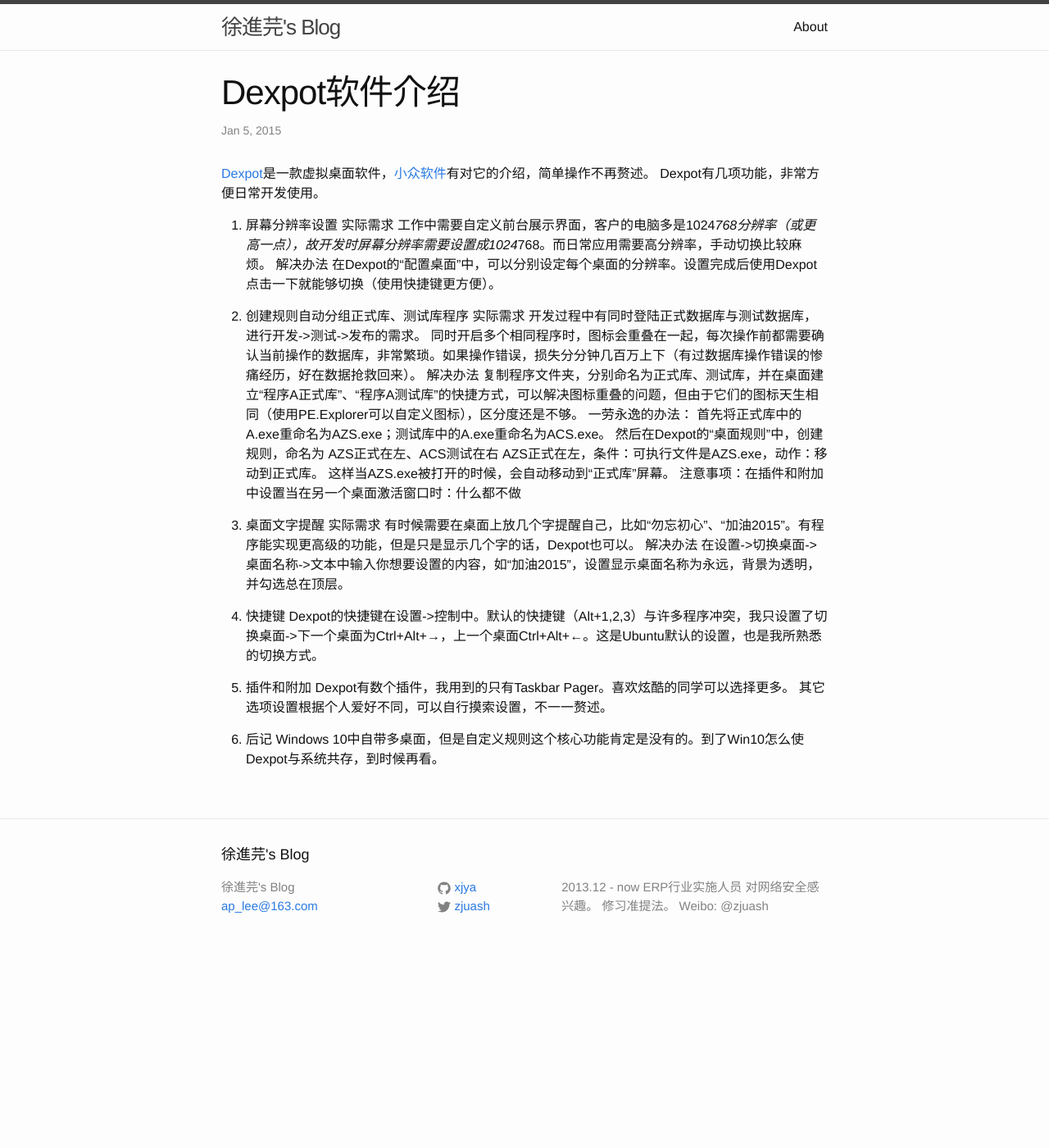
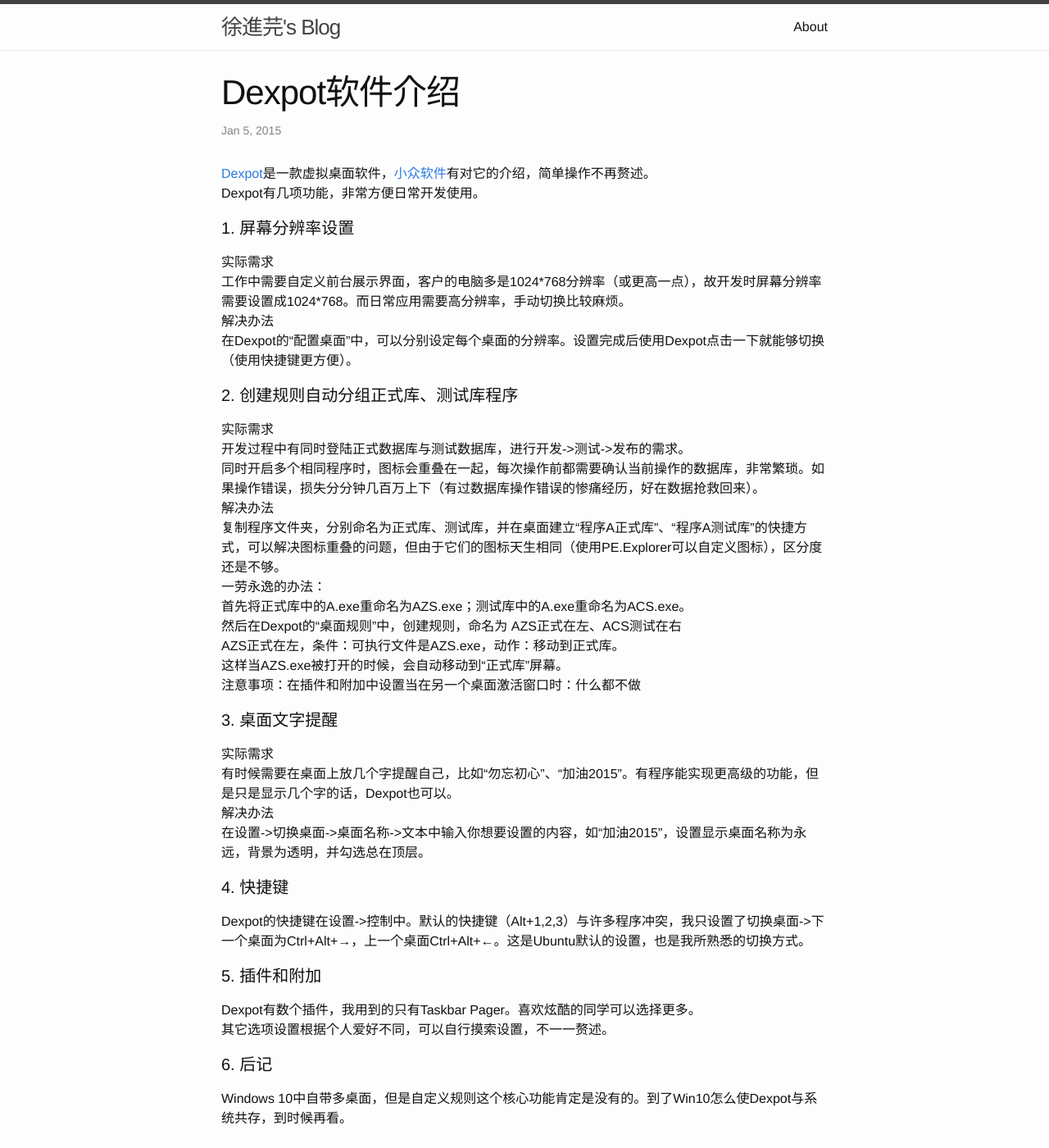
Before and after one commit to xjya/xjya.github.io, a Jekyll site: the page built from _posts/2015-01-15-introduce-to-dexpot.markdown, in a window 1280 px wide and 1400 px high. Shown: the whole window at 82% size. Built offline with Jekyll 4.4.1, drawn with Linux system fonts in a browser that asks for light colours; some of the changed lines change nothing that is shown.

Commit message:
2015年1月6日09:10:36

```diff
--- a/_posts/2015-01-15-introduce-to-dexpot.markdown
+++ b/_posts/2015-01-15-introduce-to-dexpot.markdown
@@ -5,16 +5,16 @@
 categories: software
 ---
 
-[Dexpot][dexpot-official-site]是一款虚拟桌面软件，[小众软件][appin-dexpot]有对它的介绍，简单操作不再赘述。
+[Dexpot][1]是一款虚拟桌面软件，[小众软件][2]有对它的介绍，简单操作不再赘述。
 Dexpot有几项功能，非常方便日常开发使用。
 
-1. 屏幕分辨率设置
+####1. 屏幕分辨率设置
 实际需求
-工作中需要自定义前台展示界面，客户的电脑多是1024*768分辨率（或更高一点），故开发时屏幕分辨率需要设置成1024*768。而日常应用需要高分辨率，手动切换比较麻烦。
+工作中需要自定义前台展示界面，客户的电脑多是1024\*768分辨率（或更高一点），故开发时屏幕分辨率需要设置成1024\*768。而日常应用需要高分辨率，手动切换比较麻烦。
 解决办法
 在Dexpot的“配置桌面”中，可以分别设定每个桌面的分辨率。设置完成后使用Dexpot点击一下就能够切换（使用快捷键更方便）。
 
-2. 创建规则自动分组正式库、测试库程序
+####2. 创建规则自动分组正式库、测试库程序
 实际需求
 开发过程中有同时登陆正式数据库与测试数据库，进行开发->测试->发布的需求。
 同时开启多个相同程序时，图标会重叠在一起，每次操作前都需要确认当前操作的数据库，非常繁琐。如果操作错误，损失分分钟几百万上下（有过数据库操作错误的惨痛经历，好在数据抢救回来）。
@@ -28,21 +28,21 @@
 这样当AZS.exe被打开的时候，会自动移动到“正式库”屏幕。
 注意事项：在插件和附加中设置当在另一个桌面激活窗口时：什么都不做
 
-3. 桌面文字提醒
+####3. 桌面文字提醒
 实际需求
 有时候需要在桌面上放几个字提醒自己，比如“勿忘初心”、“加油2015”。有程序能实现更高级的功能，但是只是显示几个字的话，Dexpot也可以。
 解决办法
 在设置->切换桌面->桌面名称->文本中输入你想要设置的内容，如“加油2015”，设置显示桌面名称为永远，背景为透明，并勾选总在顶层。
 
-4. 快捷键
+####4. 快捷键
 Dexpot的快捷键在设置->控制中。默认的快捷键（Alt+1,2,3）与许多程序冲突，我只设置了切换桌面->下一个桌面为Ctrl+Alt+→，上一个桌面Ctrl+Alt+←。这是Ubuntu默认的设置，也是我所熟悉的切换方式。
 
-5. 插件和附加
+####5. 插件和附加
 Dexpot有数个插件，我用到的只有Taskbar Pager。喜欢炫酷的同学可以选择更多。
 其它选项设置根据个人爱好不同，可以自行摸索设置，不一一赘述。
 
-6. 后记
+####6. 后记
 Windows 10中自带多桌面，但是自定义规则这个核心功能肯定是没有的。到了Win10怎么使Dexpot与系统共存，到时候再看。
 
-[dexpot-official-site]: http://dexpot.de/
-[appin-dexpot]: http://www.appinn.com/dexpot/
+[1]: http://dexpot.de/
+[2]: http://www.appinn.com/dexpot/
```
